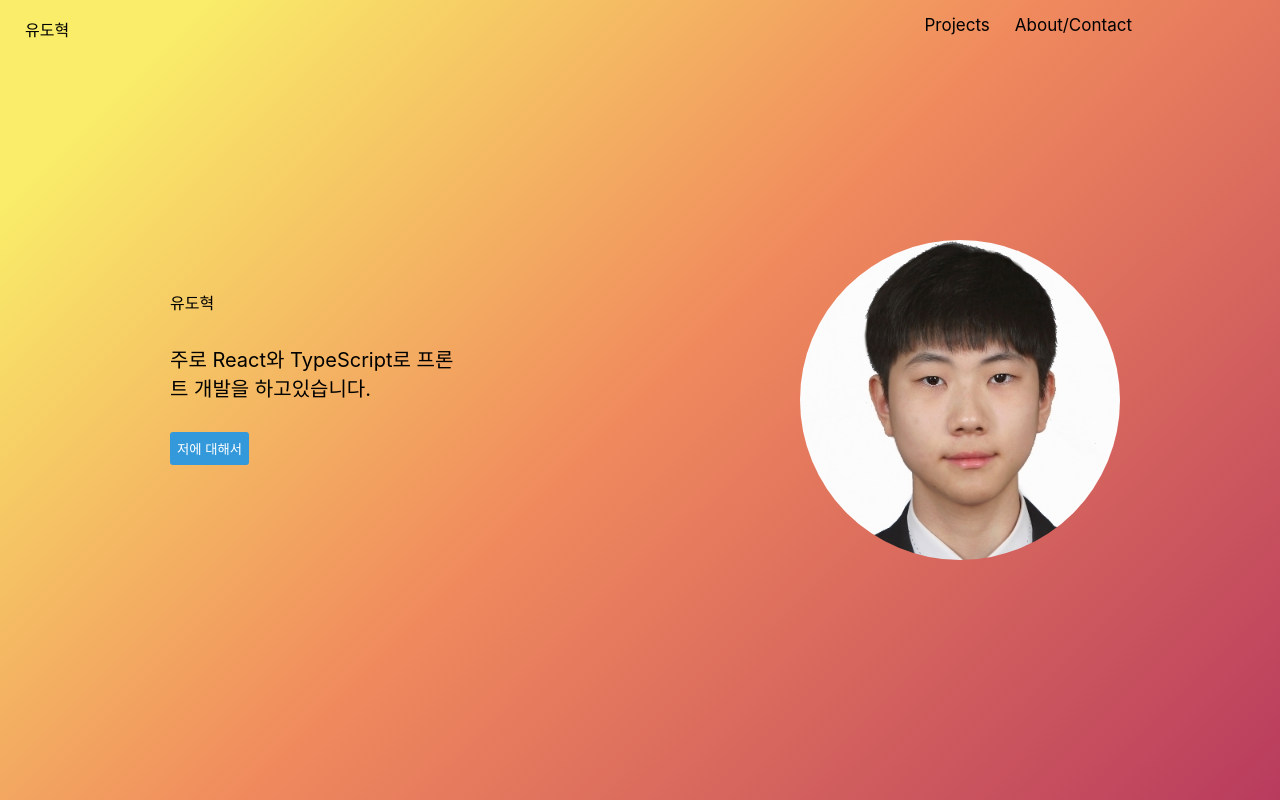
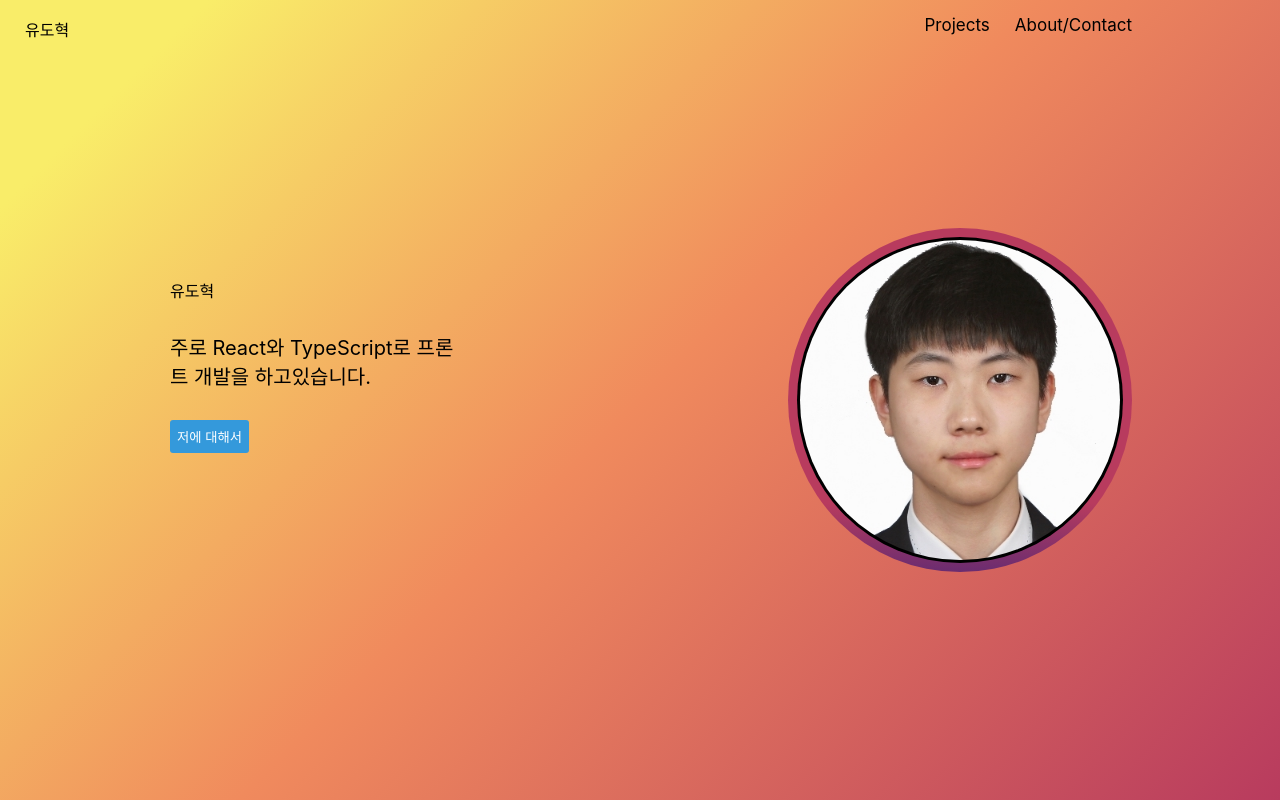
Before and after one commit to okdohyuk/okdohyuk-home, a React (Create React App) app: page / in a window 1280 px wide. Built offline with nearby package versions, Linux system fonts and the light colour scheme; some icons are missing.

Commit message:
Add profile effect

```diff
--- a/src/index.css
+++ b/src/index.css
@@ -88,7 +88,6 @@ video {
 }
 
 body {
-  margin: 0;
   font-family: -apple-system, BlinkMacSystemFont, 'Segoe UI', 'Roboto', 'Oxygen',
     'Ubuntu', 'Cantarell', 'Fira Sans', 'Droid Sans', 'Helvetica Neue',
     sans-serif;
--- a/src/routes/Home.tsx
+++ b/src/routes/Home.tsx
@@ -1,8 +1,18 @@
-import React from 'react';
+import React, { useState } from 'react';
 import { Link } from 'react-router-dom';
 import styled from '@emotion/styled';
+import { keyframes } from '@emotion/react';
 
 import MyProfile from '../lib/image/myprofile.jpg';
+
+const Rotation = keyframes`
+  from {
+        transform: rotate(0deg);
+    }
+    to {
+        transform: rotate(360deg);
+    }
+`;
 
 const MainWrap = styled.div`
   width: 100vw;
@@ -53,19 +63,52 @@ const GoButton = styled.button`
   color: #ffffff;
 `;
 
-const ImgWrap = styled.figure`
+const ProfileWrap = styled.div`
+  height: 21.5rem;
+  width: 21.5rem;
+  margin: 0 auto;
+  justify-content: center;
+  align-items: center;
+  display: flex;
+  overflow: hidden;
+`;
+
+const ProfileAnimate = styled.div`
+  height: 21.5rem;
+  width: 21.5rem;
+  border-radius: 9000px;
+  background: linear-gradient(180deg, #b83b5e 80%, #6a2c70);
+`;
+
+const ActiveProfileAnimate = styled.div`
+  height: 21.5rem;
+  width: 21.5rem;
+  border-radius: 9000px;
+  background: linear-gradient(180deg, #b83b5e 80%, #6a2c70);
+  animation: ${Rotation} infinite 3s linear;
+`;
+
+const ImgWrap = styled.div`
+  position: absolute;
+  border-radius: 9000px;
+  background-color: black;
+  padding: 3px;
+`;
+
+const ImgFigure = styled.figure`
   height: 20rem;
   width: 20rem;
-  margin: 0 auto;
+  border-radius: 9000px;
+  overflow: hidden;
+  background-color: transparent;
 `;
 
 const Profile = styled.img`
   width: 100%;
-  height: 100%;
-  border-radius: 9000px !important;
 `;
 
 function Home() {
+  const [onMouse, setOnMouse] = useState(false);
   return (
     <MainWrap>
       <ContentsWrap>
@@ -79,9 +122,21 @@ function Home() {
           </Collection>
         </LeftWrap>
         <RightWrap>
-          <ImgWrap>
-            <Profile src={MyProfile} alt="유도혁" />
-          </ImgWrap>
+          <ProfileWrap
+            onMouseEnter={() => setOnMouse(true)}
+            onMouseLeave={() => setOnMouse(false)}
+          >
+            {onMouse ? (
+              <ActiveProfileAnimate></ActiveProfileAnimate>
+            ) : (
+              <ProfileAnimate></ProfileAnimate>
+            )}
+            <ImgWrap>
+              <ImgFigure>
+                <Profile src={MyProfile} alt={MyProfile} />
+              </ImgFigure>
+            </ImgWrap>
+          </ProfileWrap>
         </RightWrap>
       </ContentsWrap>
     </MainWrap>
```
Also changed, not shown: 1 other file (tests, documents, lock files or other folders).
